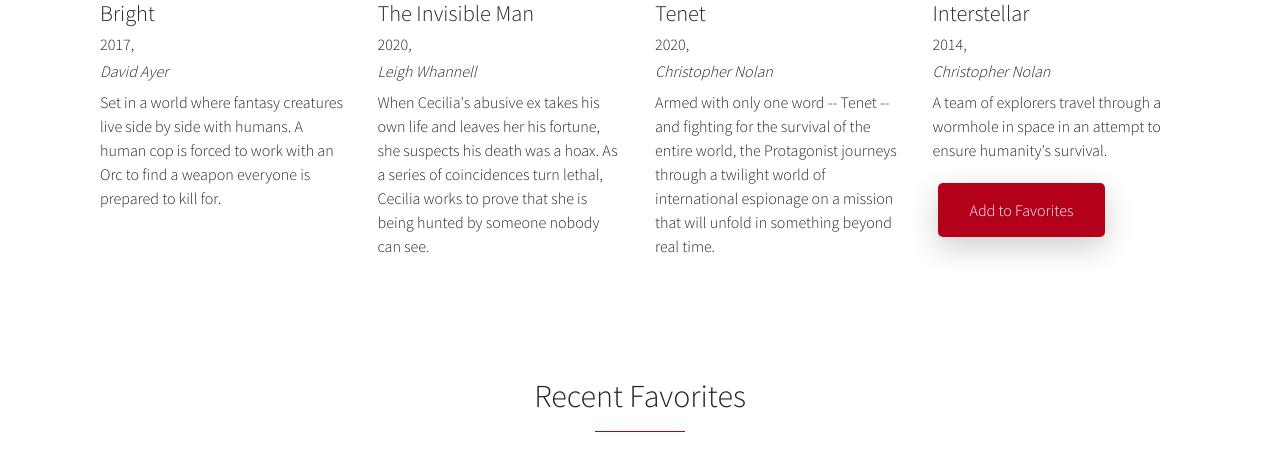
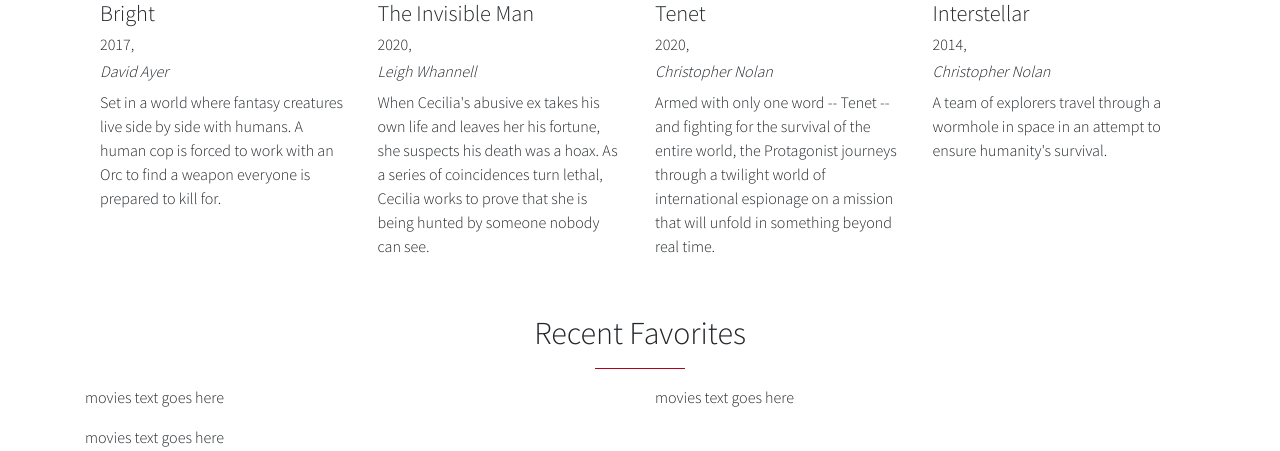
Before and after one commit to nemixu/Movies-Manager, a Flask app: page / in a window 1280 px wide. Shown: the part 1075-1526 px from the top of the page. Run offline with Flask 2, Linux system fonts and the light colour scheme; data that the repository does not hold is empty; some libraries are stand-ins or nearby versions.

Commit message:
removed unnecessary button

```diff
--- a/templates/home.html
+++ b/templates/home.html
@@ -97,7 +97,7 @@
                 <p class="movie-description">
                     A team of explorers travel through a wormhole in space in an attempt to ensure humanity's survival.
                 </p>
-                <input type="submit" id="add-favorites" class="input" value="Add to Favorites">
+
             </div>
         </div>
     </div>
```
